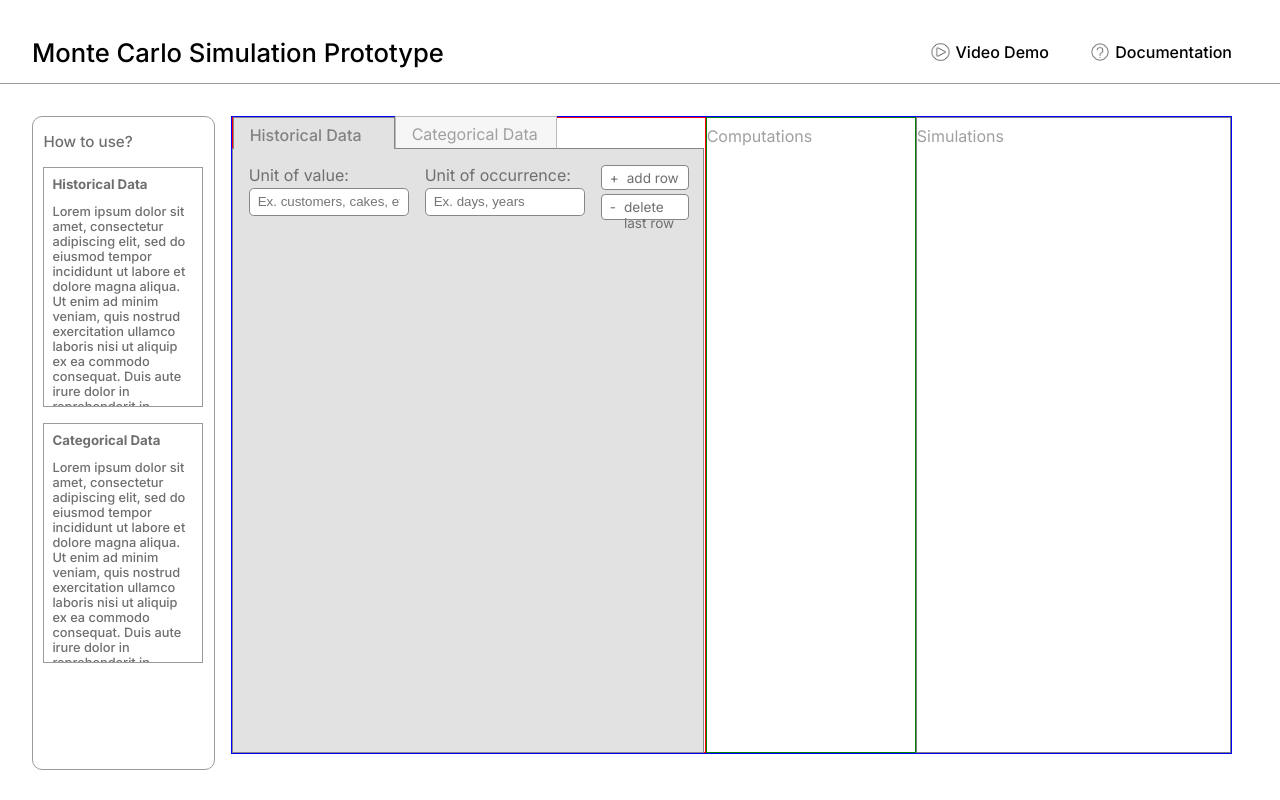
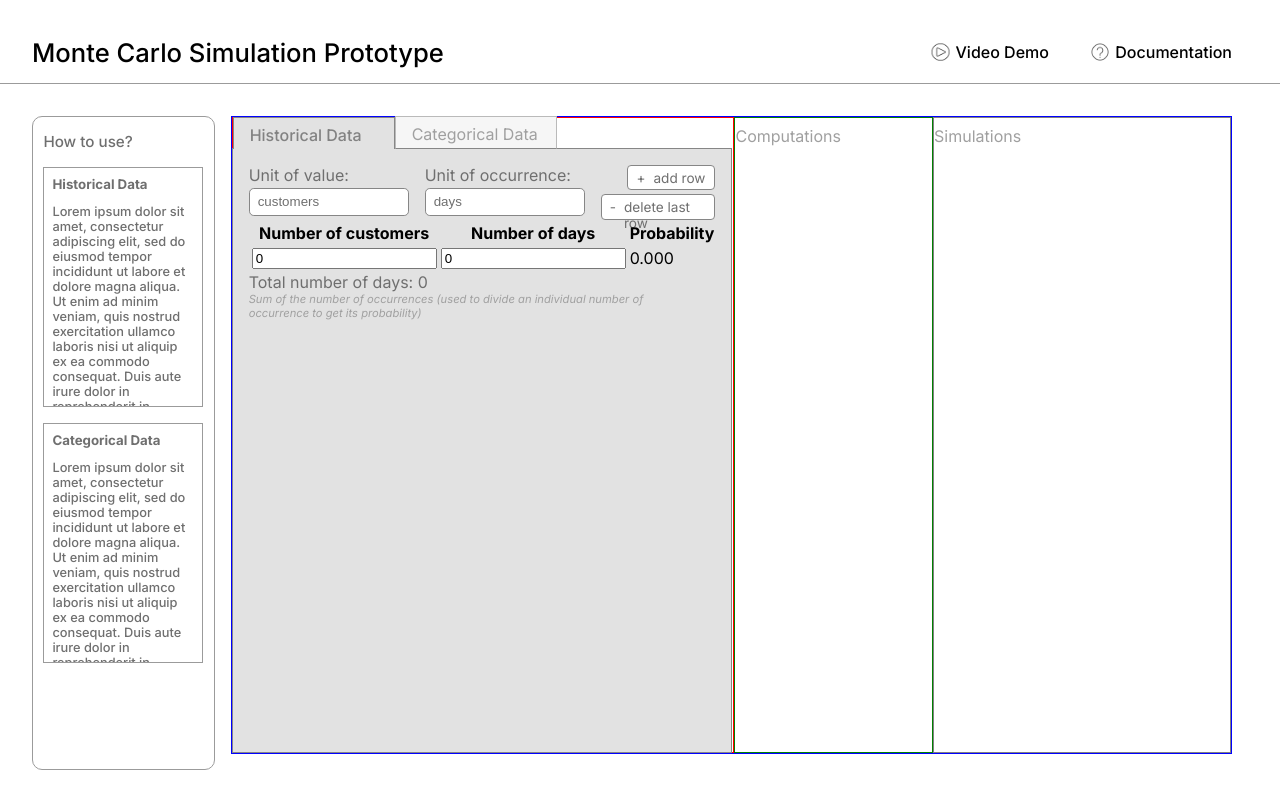
Before and after one commit to matchi-1/Monte-Carlo-Simulation-Prototype, a React (Create React App) app: page / in a window 1280 px wide. Built offline with nearby package versions, Linux system fonts and the light colour scheme.

Commit message:
added initial probability computation

```diff
--- a/src/App.css
+++ b/src/App.css
@@ -138,7 +138,6 @@ html, body {
   flex-direction: row;
   color: var(--text-light-dark-grey);
   font-weight: 400;
-
   height: 2rem;
   align-items: flex-end;
   justify-content: flex-start;
@@ -223,6 +222,7 @@ html, body {
   border: 1px solid var(--cont-outline-dark-grey);
   padding: 0rem 0.5rem;
   box-sizing: border-box;
+  color: var(--text-dark-grey);
 }
 
 .buttons-container{
@@ -262,3 +262,25 @@ html, body {
 #add-row-btn{
   width: 5.5rem;
 }
+
+/*table css*/
+
+
+
+/*additional text in cat-hist*/
+.hist-cat-additional-data-container{
+  padding-right: 1rem;
+  height: 2rem;
+}
+.hist-cat-additional-data-container p, .hist-cat-additional-data-container h4{
+  margin: 0;
+}
+.hist-cat-additional-data-container h4{
+  color: var(--text-dark-grey);
+  font-weight: 400;
+}
+.hist-cat-additional-data-container p{
+  color: var(--tab-text-light-grey);
+  font-size: 0.7rem;
+  font-style: italic;
+}
--- a/src/App.js
+++ b/src/App.js
@@ -1,9 +1,72 @@
 import logo from './logo.svg';
 import './App.css';
-import React, { useState } from 'react';
+import React, { useState, useEffect } from 'react';
 
 function App() {
   const [activeTab, setActiveTab] = useState('historical');
+  const [unitOfValue, setUnitOfValue] = useState('customers');
+  const [unitOfOccurrence, setUnitOfOccurrence] = useState('days');
+
+  const handleInputUnitofOccurrence = (e) => {
+    setUnitOfOccurrence(e.target.value);
+  };
+  const handleInputUnitofValue = (e) => {
+    setUnitOfValue(e.target.value);
+  };
+
+  // Store values in separate arrays
+  const [values, setValues] = useState([0]); // Initial value array
+  const [occurrences, setOccurrences] = useState([0]); // Initial occurrences array
+  const [probabilities, setProbabilities] = useState([0]); // Initial probabilities array
+
+  // Function to recalculate the probabilities for all rows
+  const recalculateProbabilities = () => {
+    const totalOccurrences = occurrences.reduce(
+      (acc, occurrence) => acc + occurrence,
+      0
+    );
+
+    // If total occurrences are zero, set all probabilities to 0
+    const newProbabilities = totalOccurrences === 0
+      ? occurrences.map(() => 0)
+      : occurrences.map((occurrence) => occurrence / totalOccurrences);
+
+    setProbabilities(newProbabilities);
+  };
+
+  // Recalculate probabilities whenever values or occurrences change
+  useEffect(() => {
+    recalculateProbabilities();
+  }, [values, occurrences]); // Trigger recalculation when values or occurrences change
+
+  // Function to handle the addition of a new row
+  const addRow = () => {
+    setValues([...values, 0]); // Add default value (can change)
+    setOccurrences([...occurrences, 0]); // Add default occurrence (can change)
+  };
+
+  // Function to handle deletion of the last row
+  const deleteRow = () => {
+    if (values.length > 1) {
+      setValues(values.slice(0, values.length - 1));
+      setOccurrences(occurrences.slice(0, occurrences.length - 1));
+      setProbabilities(probabilities.slice(0, probabilities.length - 1));
+    }
+  };
+
+  // Function to handle input change for rows
+  const handleInputChange = (index, event, type) => {
+    const newArray = type === 'value' ? [...values] : [...occurrences];
+    newArray[index] = Number(event.target.value); // Update value
+
+    if (type === 'value') {
+      setValues(newArray); // Update value array
+    } else {
+      setOccurrences(newArray); // Update occurrences array
+    }
+  };
+
+
   return (
     <div className="app-container">
       <div className="header">
@@ -59,6 +122,8 @@ function App() {
                       type="text"
                       placeholder="Ex. customers, cakes, etc."
                       className="input-field-text"
+                      value={unitOfValue}
+                      onChange={handleInputUnitofValue}
                       onKeyPress={(e) => {
                         // Allow only alphabets and spaces
                         if (!/[a-zA-Z\s]/.test(e.key)) {
@@ -73,6 +138,8 @@ function App() {
                       type="text"
                       placeholder="Ex. days, years"
                       className="input-field-text"
+                      value={unitOfOccurrence}
+                      onChange={handleInputUnitofOccurrence}
                       onKeyPress={(e) => {
                         // Allow only alphabets and spaces
                         if (!/[a-zA-Z\s]/.test(e.key)) {
@@ -85,13 +152,55 @@ function App() {
 
                 {/* Buttons Container */}
                 <div className="buttons-container">
-                  <div className="row-button" id='add-row-btn'><p id='btn-text-icon'>+</p><p>add row</p></div>
-                  <div className="row-button"><p id='btn-text-icon'>-</p><p>delete last row</p></div>
+                  <div className="row-button" id='add-row-btn' onClick={addRow}>
+                    <p id='btn-text-icon'>+</p><p>add row</p>
+                  </div>
+                  <div className="row-button" onClick={deleteRow}>
+                    <p id='btn-text-icon'>-</p><p>delete last row
+                  </p></div>
                 </div>
               </div>
+              {/* Table Container */}
+              <div className="hist-cat-table-container">
+                <table>
+                  <thead>
+                    <tr>
+                      <th>Number of {unitOfValue}</th>
+                      <th>Number of {unitOfOccurrence}</th>
+                      <th>Probability</th>
+                    </tr>
+                  </thead>
+                  <tbody>
+                    {values.map((value, index) => (
+                      <tr key={index}>
+                        <td>
+                          <input
+                            type="number"
+                            value={value}
+                            onChange={(e) => handleInputChange(index, e, 'value')}
+                            min="0"
+                          />
+                        </td>
+                        <td>
+                          <input
+                            type="number"
+                            value={occurrences[index]}
+                            onChange={(e) =>
+                              handleInputChange(index, e, 'occurrence')
+                            }
+                            min="0"
+                          />
+                        </td>
+                        <td>{probabilities[index] !== undefined ? probabilities[index].toFixed(3) : '0.000'}</td>
+                      </tr>
+                    ))}
+                  </tbody>
+                </table>
+              </div>
 
-              <div className='hist-cat-additional-data-container'>
-
+              <div className="hist-cat-additional-data-container">
+                <h4>Total number of {unitOfOccurrence}: {occurrences.reduce((acc, val) => acc + val, 0)}</h4>
+                <p>Sum of the number of occurrences (used to divide an individual number of occurrence to get its probability)</p>
               </div>
             </div>
 
```
